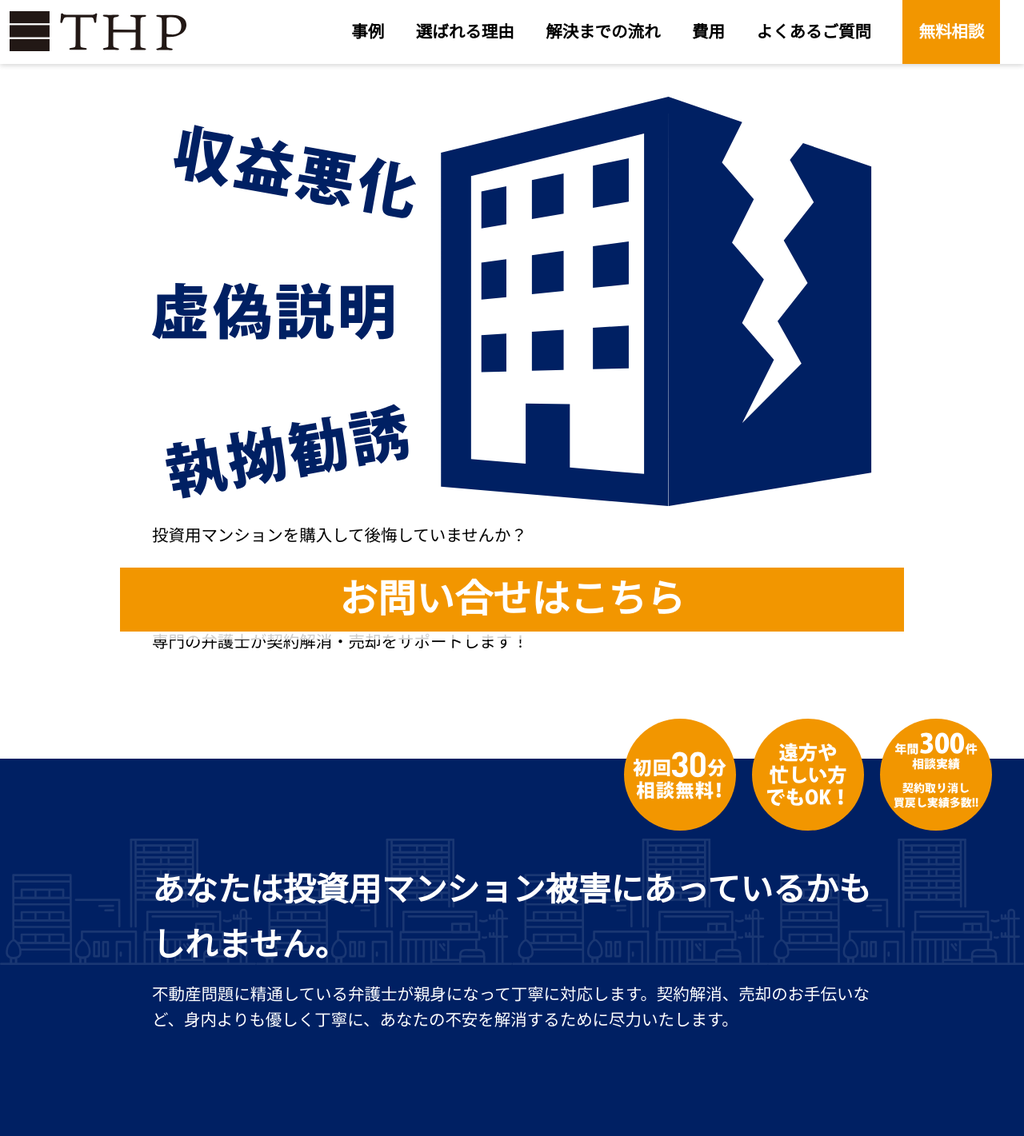
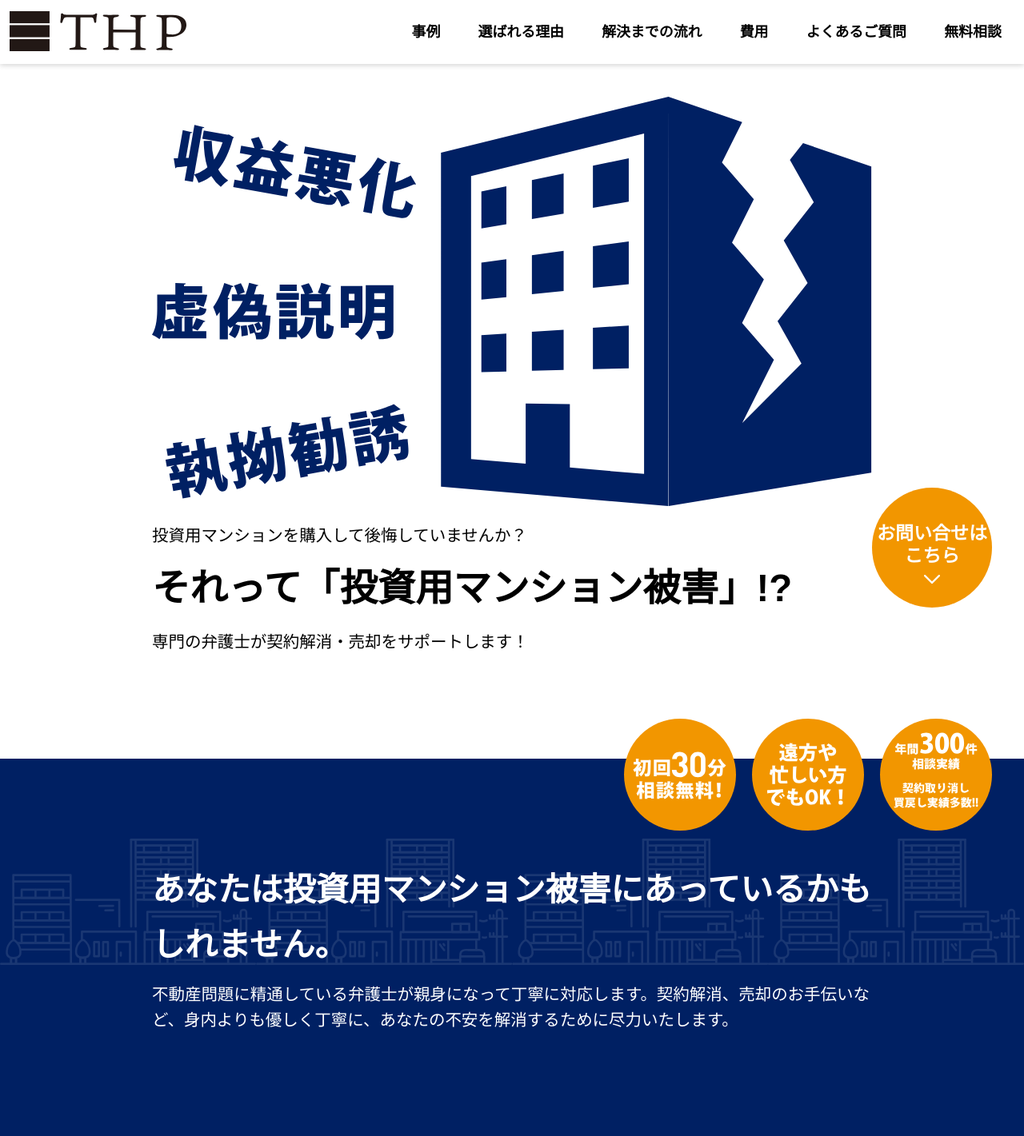
Before and after one commit to t-takahashi0422/thp, a WordPress theme: template index.php in a window 1280 px wide. Shown: the top 1421 px of the page at 80% size. Run offline with PHP 8.4 and a stand-in for WordPress, Linux system fonts and the light colour scheme; the site name, menu and one post (Sample post) are stand-ins, and other content is empty; some libraries are stand-ins or nearby versions; some web fonts are replaced.

Commit message:
cv鈕修正

```diff
--- a/assets/css/style.css
+++ b/assets/css/style.css
@@ -109,7 +109,11 @@ main {
 
 */
 #hero {
-  position: relative; }
+  position: relative;
+  height: 130vw; }
+  @media only screen and (min-width: 768px) {
+    #hero {
+      height: auto; } }
   #hero img {
     margin-bottom: 20px; }
   #hero h2 {
@@ -394,11 +398,6 @@ hamburger menu
       font-weight: bold;
       color: #000;
       line-height: 80px; }
-  .m-spNav__menuListItem:last-of-type a {
-    margin: 0 auto;
-    width: 90%;
-    background-color: #f29600;
-    color: #fff; }
 
 .m-pcNav {
   display: none;
@@ -412,7 +411,7 @@ hamburger menu
         right: 1%;
         display: flex;
         justify-content: space-between;
-        width: 66vw;
+        width: 60vw;
         margin: 0; }
       .m-pcNav__menuListItem {
         margin: 0 2%; }
@@ -421,12 +420,8 @@ hamburger menu
           width: 100%;
           line-height: 80px;
           color: #000;
-          font-size: 1.6vw;
-          font-weight: bold; }
-      .m-pcNav__menuListItem:last-of-type a {
-        padding: 0 20px;
-        background-color: #f29600;
-        color: #fff; } }
+          font-size: 1.4vw;
+          font-weight: bold; } }
 
 /*
 
@@ -669,12 +664,18 @@ m-float
   bottom: 0;
   width: 100%;
   height: 80px;
-  background-color: rgba(255, 255, 255, 0.8); }
+  background-color: rgba(255, 255, 255, 0.8);
+  z-index: 2; }
   @media only screen and (min-width: 768px) {
     .m-float {
-      height: 100px; } }
+      width: 150px;
+      height: 150px;
+      right: 40px;
+      bottom: 40px;
+      background-color: #f29600;
+      transition: .3s;
+      border-radius: 50%; } }
   .m-float a {
-    background: #666;
     text-decoration: none;
     color: #fff;
     width: 90%;
@@ -687,14 +688,31 @@ m-float
     background-color: #f29600; }
     @media only screen and (min-width: 768px) {
       .m-float a {
-        font-size: 48px;
-        max-width: 980px;
-        height: 80px;
-        line-height: 80px; } }
+        margin-top: 44px;
+        font-size: 23px;
+        width: 150px;
+        height: 150px;
+        line-height: 1.2;
+        background: none; } }
   @media only screen and (min-width: 768px) {
     .m-float a:hover {
       text-decoration: none;
       opacity: .8; } }
+  @media only screen and (min-width: 768px) {
+    .m-float a::after {
+      content: '';
+      width: 30px;
+      height: 30px;
+      margin: 0 auto;
+      background: url(../img/btn_cv.svg);
+      background-size: inherit;
+      background-repeat: no-repeat;
+      background-position: center;
+      display: block; } }
+
+.m-float:hover {
+  background-color: #002063;
+  transition: .3s; }
 
 /*
 
```
Also changed, not shown: assets/img/btn_cv.svg (added).
